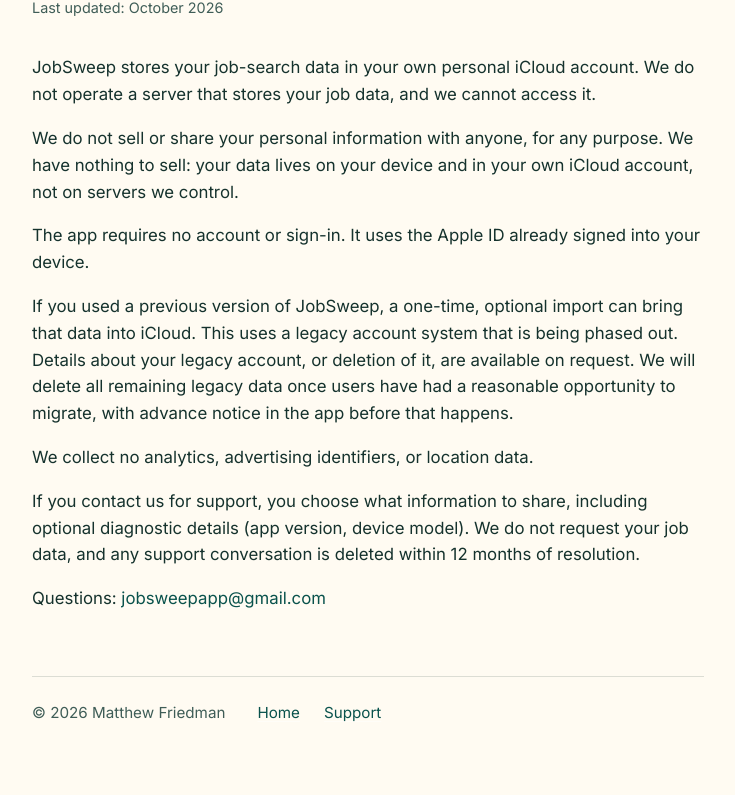
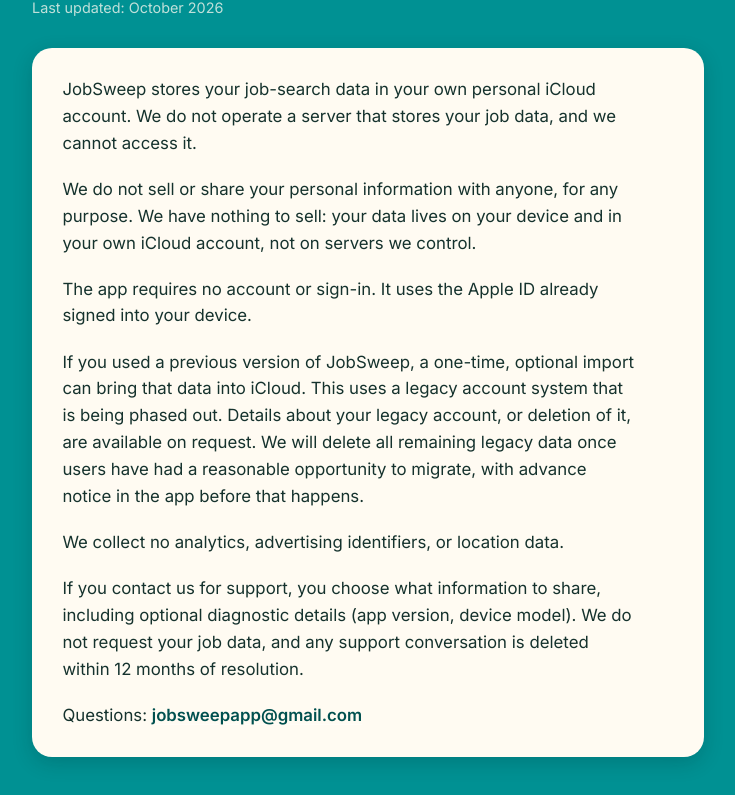
Before and after one commit to jobsweepapp/jobsweep, a plain HTML site: page privacy.html in a window 1280 px wide. Shown: the part 213-1008 px from the top of the page, without its empty margins (272-1007 px from the left). Before the commit the page ends 986 px from the top, so only its background shows below. Drawn offline with Linux system fonts and the light colour scheme.

Commit message:
Update style.css

```diff
--- a/style.css
+++ b/style.css
@@ -1,8 +1,8 @@
 @import url('https://fonts.googleapis.com/css2?family=Quicksand:wght@500;700&family=Inter:wght@400;500;600&display=swap');
 
 :root {
-  --teal: #0E8C83;
-  --teal-deep: #09524C;
+  --teal: #009193;
+  --teal-dark: #00504F;
   --gold: #F2B544;
   --paper: #FFFBF2;
   --ink: #15322D;
@@ -51,8 +51,8 @@
   font-weight: 700;
   font-size: 1.3rem;
 }
-header.site .mark { font-size: 1.6rem; }
-header.site a { text-decoration: none; display: flex; align-items: center; gap: 0.6rem; }
+header.site .mark { width: 1.7rem; height: 1.7rem; display: block; }
+header.site a { text-decoration: none; display: flex; align-items: center; gap: 0.6rem; color: inherit; }
 
 main { margin-top: 3rem; }
 
@@ -120,19 +120,28 @@
 }
 footer.site .links { display: flex; gap: 1.5rem; }
 
-/* Inner pages (support, privacy): a calmer paper-colored reading surface */
-body.page { background: var(--paper); color: var(--ink); }
-body.page a { color: var(--teal-deep); }
-body.page header.site { color: var(--ink); }
-body.page footer.site { border-top-color: rgba(21,50,45,0.15); color: var(--ink-soft); }
-body.page h1 { color: var(--ink); }
+/* Inner pages (support, privacy): same teal canvas as Home, with the body
+   copy inside a light card — the same pattern the app itself uses for a
+   job's description text sitting on the teal screen background. */
+body.page h1 { color: var(--paper); }
+
+.card {
+  background: var(--paper);
+  color: var(--ink);
+  border-radius: 20px;
+  padding: 1.75rem 1.9rem;
+  box-shadow: 0 6px 20px rgba(0,30,30,0.18);
+}
+.card p { margin: 0 0 1.2rem; max-width: 36rem; }
+.card p:last-child { margin-bottom: 0; }
+.card a { color: var(--teal-dark); }
+.card a.mail { font-weight: 600; }
+
 .updated {
   font-size: 0.9rem;
-  color: var(--ink-soft);
-  margin: -0.5rem 0 2.2rem;
+  color: rgba(255,251,242,0.75);
+  margin: -0.5rem 0 1.8rem;
 }
-.page-body p { margin: 0 0 1.2rem; max-width: 36rem; }
-.page-body a.mail { font-weight: 600; }
 
 @media (max-width: 480px) {
   h1 { font-size: 2.1rem; }
```
